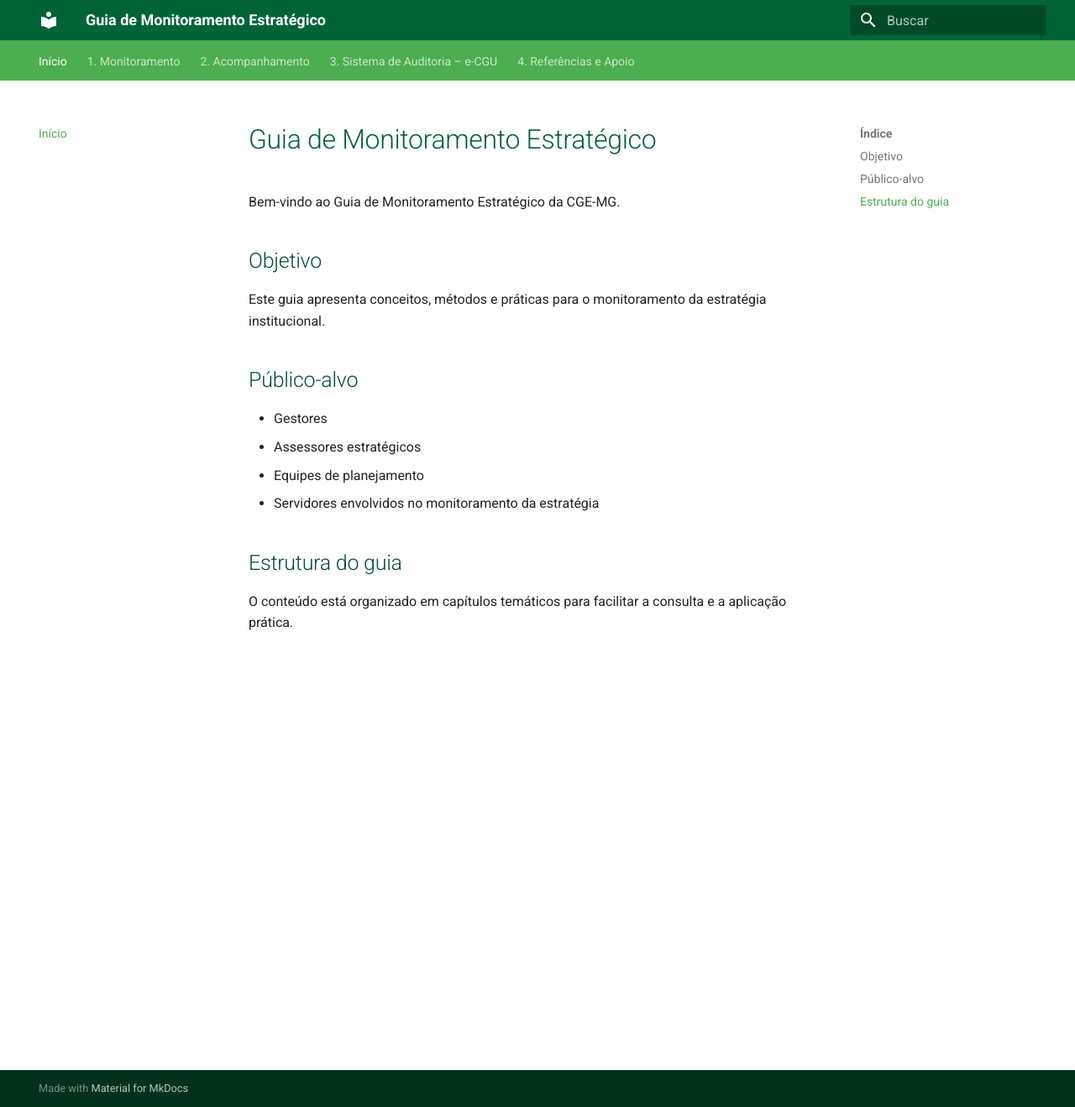
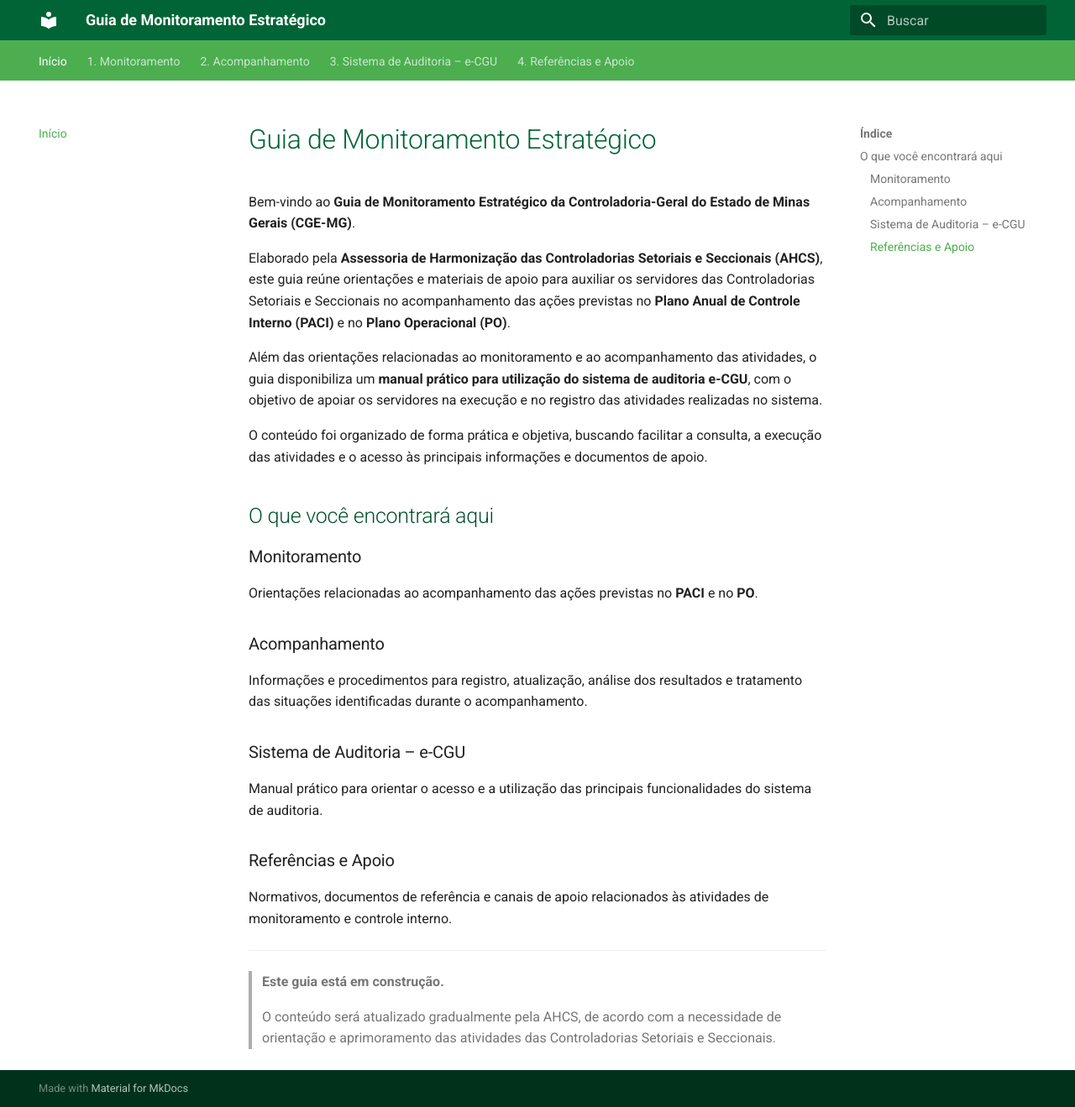
Before and after one commit to CGEMG-AHCS/guia-monitoramento-estrategico, an MkDocs documentation site: the page built from docs/index.md, in a window 1280 px wide and 1319 px high. Shown: the whole window at 84% size. Built offline with MkDocs 1.6.1 and Material for MkDocs 9.7.7, drawn with Linux system fonts in a browser that asks for light colours.

Commit message:
Atualiza apresentação do Guia de Monitoramento Estratégico
Atualizado o guia com informações sobre a Controladoria-Geral do Estado de Minas Gerais e melhor organização do conteúdo.

```diff
--- a/docs/index.md
+++ b/docs/index.md
@@ -1,18 +1,33 @@
 # Guia de Monitoramento Estratégico
 
-Bem-vindo ao Guia de Monitoramento Estratégico da CGE-MG.
+Bem-vindo ao **Guia de Monitoramento Estratégico da Controladoria-Geral do Estado de Minas Gerais (CGE-MG)**.
 
-## Objetivo
+Elaborado pela **Assessoria de Harmonização das Controladorias Setoriais e Seccionais (AHCS)**, este guia reúne orientações e materiais de apoio para auxiliar os servidores das Controladorias Setoriais e Seccionais no acompanhamento das ações previstas no **Plano Anual de Controle Interno (PACI)** e no **Plano Operacional (PO)**.
 
-Este guia apresenta conceitos, métodos e práticas para o monitoramento da estratégia institucional.
+Além das orientações relacionadas ao monitoramento e ao acompanhamento das atividades, o guia disponibiliza um **manual prático para utilização do sistema de auditoria e-CGU**, com o objetivo de apoiar os servidores na execução e no registro das atividades realizadas no sistema.
 
-## Público-alvo
+O conteúdo foi organizado de forma prática e objetiva, buscando facilitar a consulta, a execução das atividades e o acesso às principais informações e documentos de apoio.
 
-- Gestores
-- Assessores estratégicos
-- Equipes de planejamento
-- Servidores envolvidos no monitoramento da estratégia
+## O que você encontrará aqui
 
-## Estrutura do guia
+### Monitoramento
 
-O conteúdo está organizado em capítulos temáticos para facilitar a consulta e a aplicação prática.
+Orientações relacionadas ao acompanhamento das ações previstas no **PACI** e no **PO**.
+
+### Acompanhamento
+
+Informações e procedimentos para registro, atualização, análise dos resultados e tratamento das situações identificadas durante o acompanhamento.
+
+### Sistema de Auditoria – e-CGU
+
+Manual prático para orientar o acesso e a utilização das principais funcionalidades do sistema de auditoria.
+
+### Referências e Apoio
+
+Normativos, documentos de referência e canais de apoio relacionados às atividades de monitoramento e controle interno.
+
+---
+
+> **Este guia está em construção.**
+>
+> O conteúdo será atualizado gradualmente pela AHCS, de acordo com a necessidade de orientação e aprimoramento das atividades das Controladorias Setoriais e Seccionais.
```
